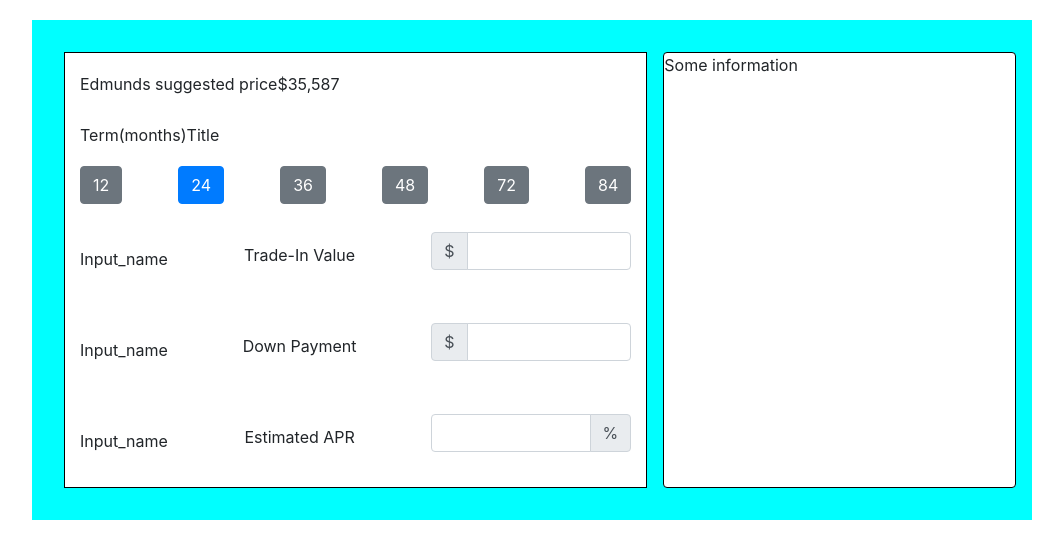
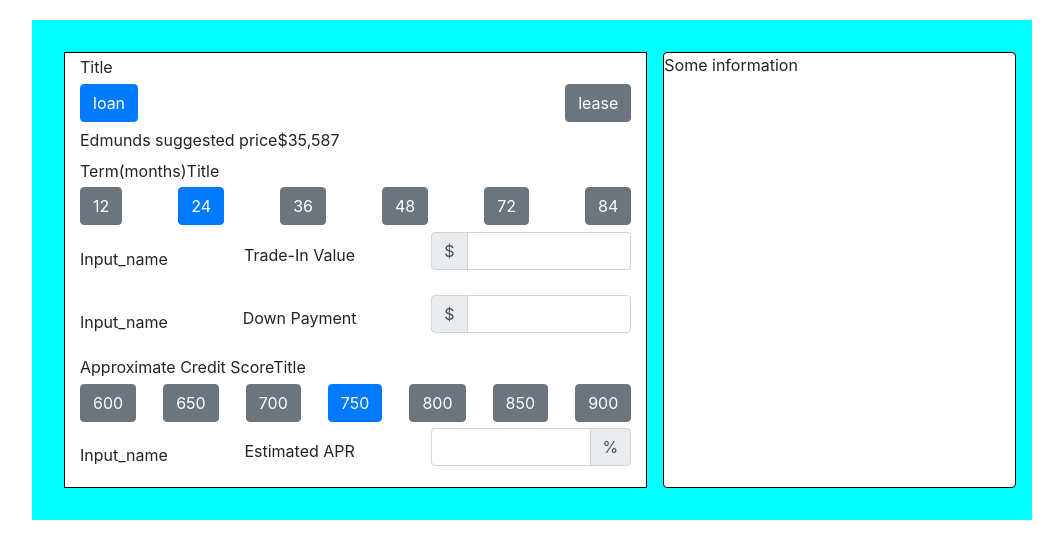
Before and after one commit to truhin-andrei/calculator, a React app in the folder calculator/: page / in a window 1280 px wide. Shown: the top 558 px of the page, without its empty margins (108-1171 px from the left). Built offline with nearby package versions, Linux system fonts and the light colour scheme.

Commit message:
feat: tab state

```diff
--- a/calculator/src/components/app/app.jsx
+++ b/calculator/src/components/app/app.jsx
@@ -10,23 +10,30 @@
       loading: true,
       tabName: 'loan',
       term: '24',
+      creditScore: '750',
     };
-    this.handleTermBtn = this.handleTermBtn.bind(this);
+    this.handleBtn = this.handleBtn.bind(this);
   }
 
-  handleTermBtn(term) {
-    console.log(1, term);
-    this.setState({ term });
+  handleBtn(newValue, nameBtn) {
+    console.log(1, newValue, nameBtn);
+    if (nameBtn === 'term') {
+      this.setState({ term: newValue });
+    } else if (nameBtn === 'creditScore') {
+      this.setState({ creditScore: newValue });
+    } else {
+      this.setState({ tabName: newValue });
+    }
   }
 
   render() {
-    const { loading, tabName, term } = this.state;
+    const { loading, tabName, term, creditScore } = this.state;
     if (!loading) {
       return 'loading';
     }
     return (
       <div className="app">
-        <Tab tabName={tabName} handleBtn={this.handleTermBtn} term={term} />
+        <Tab tabName={tabName} handleBtn={this.handleBtn} term={term} creditScore={creditScore} />
         <Card />
       </div>
     );
--- a/calculator/src/components/buttons-panel/buttonsPanel.jsx
+++ b/calculator/src/components/buttons-panel/buttonsPanel.jsx
@@ -13,26 +13,27 @@
   render() {
     const { title } = this.state;
     const {
-      buttonRenderData: { label, btnData, btnGroupName },
+      buttonRenderData: { label, btnData, nameBtn },
       handleBtn,
       classNameActive,
     } = this.props;
+    console.log(btnData, classNameActive);
     return (
       <div className="btn-panel">
         <span className="btn-header">
           {label}
           {title}
         </span>
-        {btnData.map(([btnTitle, name]) => (
+        {btnData.map(name => (
           <button
             id={name}
             key={name}
-            name={btnGroupName}
+            name={name}
             type="button"
             className={`btn ${name === classNameActive ? 'btn-primary' : 'btn-secondary'}`}
-            onClick={event => handleBtn(event.target.id)}
+            onClick={event => handleBtn(event.target.id, nameBtn)}
           >
-            {btnTitle}
+            {name}
           </button>
         ))}
       </div>
@@ -43,8 +44,8 @@
 ButtonsPanel.propTypes = {
   buttonRenderData: PropTypes.shape({
     label: PropTypes.string,
-    btnData: PropTypes.arrayOf(PropTypes.arrayOf(PropTypes.string)),
-    btnGroupName: PropTypes.string,
+    btnData: PropTypes.arrayOf(PropTypes.string),
+    nameBtn: PropTypes.string,
   }).isRequired,
   handleBtn: PropTypes.func.isRequired,
   classNameActive: PropTypes.string.isRequired,
--- a/calculator/src/components/tab/tab.jsx
+++ b/calculator/src/components/tab/tab.jsx
@@ -9,28 +9,21 @@
   constructor(props) {
     super(props);
     this.state = {
-      tabName: props.tabName,
+      tabName1: props.tabName,
     };
     this.tabToggle = this.tabToggle.bind(this);
   }
 
   tabToggle(tabName) {
-    const { handleBtn, term } = this.props;
+    const { handleBtn, term, creditScore } = this.props;
     if (tabName === 'loan') {
       return (
         <>
           <ButtonsPanel
             buttonRenderData={{
               label: 'Term(months)',
-              btnData: [
-                ['12', '12'],
-                ['24', '24'],
-                ['36', '36'],
-                ['48', '48'],
-                ['72', '72'],
-                ['84', '84'],
-              ],
-              name: 'months',
+              btnData: ['12', '24', '36', '48', '72', '84'],
+              nameBtn: 'term',
             }}
             handleBtn={handleBtn}
             classNameActive={term}
@@ -41,18 +34,15 @@
           <InputPanel
             inputRenderData={{ label: 'Down Payment', inputType: 'money', name: 'downPayment' }}
           />
-          {/* <ButtonsPanel
+          <ButtonsPanel
             buttonRenderData={{
               label: 'Approximate Credit Score',
-              btnData: [
-                ['639 or less', 'poor'],
-                ['640-699', 'fair'],
-                ['700-749', 'good'],
-                ['750-850', 'excellent'],
-              ],
-              name: 'creditScore',
+              btnData: ['600', '650', '700', '750', '800', '850', '900'],
+              nameBtn: 'creditScore',
             }}
-          /> */}
+            handleBtn={handleBtn}
+            classNameActive={creditScore}
+          />
           <InputPanel
             inputRenderData={{ label: 'Estimated APR', inputType: 'percent', name: 'APR' }}
           />
@@ -63,19 +53,20 @@
   }
 
   render() {
-    const { tabName } = this.state;
+    const { tabName1 } = this.state;
+    const { tabName, handleBtn } = this.props;
+
     return (
       <div className="col-md-7 tab">
-        {/* <ButtonsPanel
+        <ButtonsPanel
           buttonRenderData={{
             label: '',
-            btnData: [
-              ['Loan', 'loan'],
-              ['Lease', 'lease'],
-            ],
-            name: 'tabToggle',
+            btnData: ['loan', 'lease'],
+            nameBtn: 'tabName',
           }}
-        /> */}
+          handleBtn={handleBtn}
+          classNameActive={tabName || tabName1}
+        />
         <TextPanel />
         {this.tabToggle(tabName)}
       </div>
@@ -87,6 +78,7 @@
   tabName: PropTypes.string,
   handleBtn: PropTypes.func.isRequired,
   term: PropTypes.string.isRequired,
+  creditScore: PropTypes.string.isRequired,
 };
 Tab.defaultProps = {
   tabName: 'loan',
```
